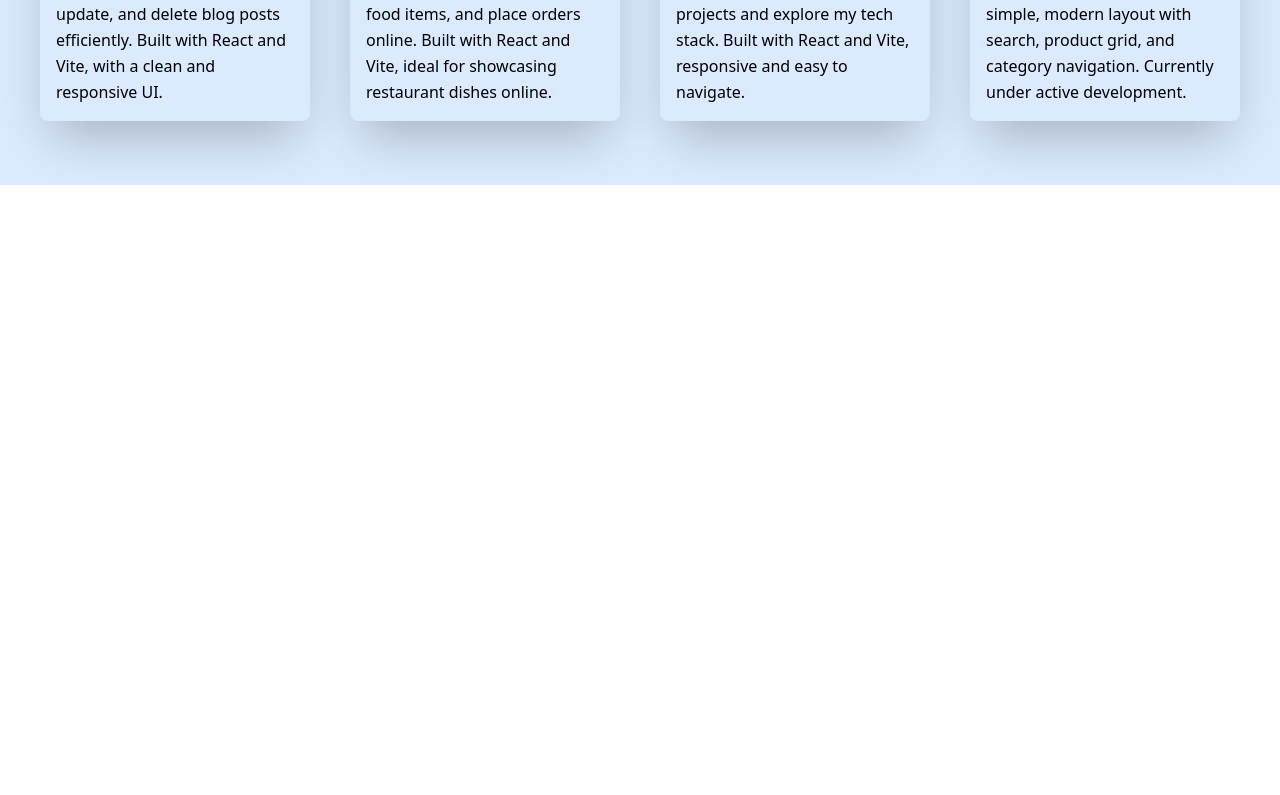
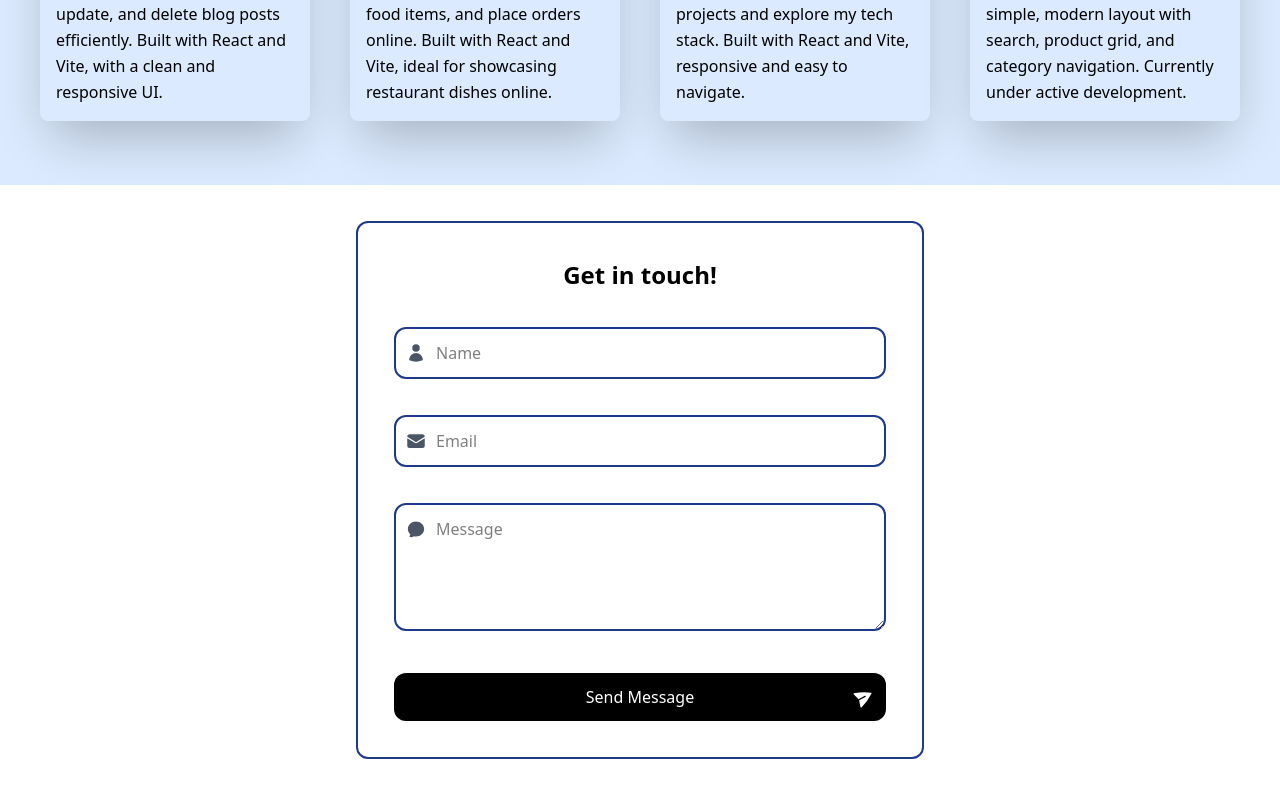
Before and after one commit to Xxecond/ANDREWSAMPADU, a Next.js app: page / in a window 1280 px wide. Shown: the part 1691-2486 px from the top of the page. Before the commit the page ends 1876 px from the top, so only its background shows below. Built offline with nearby package versions, Linux system fonts and the light colour scheme.

Commit message:
project-1 update

```diff
--- a/package.json
+++ b/package.json
@@ -10,6 +10,7 @@
   "dependencies": {
     "@heroicons/react": "^2.2.0",
     "next": "15.5.3",
+    "nodemailer": "^7.0.6",
     "react": "19.1.0",
     "react-dom": "19.1.0",
     "react-scroll": "^1.9.3"
--- /dev/null
+++ b/src/app/api/contact/route.js
@@ -0,0 +1,36 @@
+import nodemailer from "nodemailer";
+
+export async function POST(request) {
+  try {
+    const { name, email, message } = await request.json();
+
+    const transporter = nodemailer.createTransport({
+      host: process.env.EMAIL_HOST,
+      port: process.env.EMAIL_PORT,
+      secure: true,
+      auth: {
+        user: process.env.EMAIL_USER,
+        pass: process.env.EMAIL_PASS,
+      },
+    });
+
+    await transporter.sendMail({
+      from: `"${name}" <${email}>`,
+      to: process.env.EMAIL_TO,
+      subject: `New Message from ${name}`,
+      text: message,
+      html: `<p>${message}</p><p>From: ${name} (${email})</p>`,
+    });
+
+    return new Response(
+      JSON.stringify({ success: true, message: "Email sent!" }),
+      { status: 200 }
+    );
+  } catch (err) {
+    console.error(err);
+    return new Response(
+      JSON.stringify({ success: false, message: "Error sending email." }),
+      { status: 500 }
+    );
+  }
+}
--- /dev/null
+++ b/src/app/api/route.js
@@ -0,0 +1,36 @@
+import nodemailer from "nodemailer";
+
+export async function POST(request) {
+  try {
+    const { name, email, message } = await request.json();
+
+    const transporter = nodemailer.createTransport({
+      host: process.env.EMAIL_HOST,
+      port: process.env.EMAIL_PORT,
+      secure: true,
+      auth: {
+        user: process.env.EMAIL_USER,
+        pass: process.env.EMAIL_PASS,
+      },
+    });
+
+    await transporter.sendMail({
+      from: `"${name}" <${email}>`,
+      to: process.env.EMAIL_TO,
+      subject: `New Message from ${name}`,
+      text: message,
+      html: `<p>${message}</p><p>From: ${name} (${email})</p>`,
+    });
+
+    return new Response(
+      JSON.stringify({ success: true, message: "Email sent!" }),
+      { status: 200 }
+    );
+  } catch (err) {
+    console.error(err);
+    return new Response(
+      JSON.stringify({ success: false, message: "Error sending email." }),
+      { status: 500 }
+    );
+  }
+}
--- a/src/app/components/header.js
+++ b/src/app/components/header.js
@@ -66,7 +66,7 @@ textVisible?
             {headNav.map((item) =>
             <li key={item.id} className="relative hidden md:block after:block after:h-1 after:bg-black
             after:w-0 hover:after:w-full after:transition-all leading-tight tracking-tight
-             after:duration-300 hover:font-bold"><Link to={item.link} smooth={true} duration={600}>
+             after:duration-300 hover:font-bold cursor-pointer"><Link to={item.link} smooth={true} duration={600}>
                 {item.text}</Link>
              </li>)}
         </ul>
--- a/src/app/components/navbar.js
+++ b/src/app/components/navbar.js
@@ -53,7 +53,7 @@ export default function Navbar() {
         onClick={() => setOpen(false)}
       >
         <div
-          className={`fixed right-0 top-0 h-full w-64 bg-white shadow-xl transform
+          className={`fixed right-0 top-0 h-full w-64 bg-white rounded-xl shadow-xl transform
             transition-transform duration-300 ${
               open ? "translate-x-0" : "translate-x-full"
             }`}
--- a/src/app/contact.jsx
+++ b/src/app/contact.jsx
@@ -0,0 +1,115 @@
+"use client";
+import { useState } from "react";
+import {
+  EnvelopeIcon,
+  UserIcon,
+  ChatBubbleOvalLeftIcon,
+  PaperAirplaneIcon,
+} from "@heroicons/react/24/solid";
+
+export default function ContactForm() {
+  const [formData, setFormData] = useState({ name: "", email: "", message: "" });
+  const [status, setStatus] = useState("");
+
+  const formItems = [
+    { id: 1, type: "text", icon: UserIcon, placeholder: "Name", name: "name" },
+    { id: 2, type: "email", icon: EnvelopeIcon, placeholder: "Email", name: "email" },
+    { id: 3, type: "text", icon: ChatBubbleOvalLeftIcon, placeholder: "Message", name: "message" },
+  ];
+
+  const handleChange = (e) =>
+    setFormData({ ...formData, [e.target.name]: e.target.value });
+
+  const handleSubmit = async (e) => {
+    e.preventDefault();
+    setStatus("loading");
+
+    try {
+      const res = await fetch("/api/contact", {
+        method: "POST",
+        headers: { "Content-Type": "application/json" },
+        body: JSON.stringify(formData),
+      });
+
+      const data = await res.json();
+      setStatus(data.success ? "sent" : "error");
+
+      // Reset back after 3s
+      setTimeout(() => setStatus(""), 3000);
+    } catch (err) {
+      setStatus("error");
+      setTimeout(() => setStatus(""), 3000);
+    }
+  };
+
+  return (
+    <div className="flex w-full justify-center">
+      <form
+        id="contact"
+        onSubmit={handleSubmit}
+        className="p-9 w-full md:w-1/2"
+      >
+        <section className="grid grid-cols-1 p-9 space-y-9 border-2 border-blue-900 rounded-xl">
+          <h1 className="text-center text-2xl font-bold">Get in touch!</h1>
+
+          {formItems.map((item) => {
+            const Icon = item.icon;
+            return (
+              <div key={item.id} className="relative w-full">
+                <Icon
+                  className={`absolute left-3 text-gray-600 h-5 w-5
+                  ${item.id === 3 ? "top-4" : "top-1/2 -translate-y-1/2"}`}
+                />
+                {item.id === 3 ? (
+                  <textarea
+                    id={item.id}
+                    name={item.name}
+                    value={formData[item.name]}
+                    onChange={handleChange}
+                    placeholder={item.placeholder}
+                    className="pl-10 w-full border-2 border-blue-900 p-3 rounded-xl h-32"
+                    required
+                  />
+                ) : (
+                  <input
+                    id={item.id}
+                    name={item.name}
+                    value={formData[item.name]}
+                    onChange={handleChange}
+                    type={item.type}
+                    placeholder={item.placeholder}
+                    className="pl-10 w-full border-2 border-blue-900 p-3 rounded-xl"
+                    required
+                  />
+                )}
+              </div>
+            );
+          })}
+
+          <button
+            type="submit"
+            disabled={status === "loading"}
+            className="bg-black text-white rounded-xl p-2 group relative flex justify-center items-center h-12"
+          >
+            {status === "loading" ? (
+             <div className="flex gap-2">
+                <span className="w-2 h-2 bg-white rounded-full animate-pulseDot [animation-delay:0ms]"></span>
+                <span className="w-2 h-2 bg-white rounded-full animate-pulseDot [animation-delay:300ms]"></span>
+                <span className="w-2 h-2 bg-white rounded-full animate-pulseDot [animation-delay:600ms]"></span>
+              </div>
+            ) : status === "sent" ? (
+              "✅ Sent!"
+            ) : status === "error" ? (
+              "❌ Failed"
+            ) : (
+              <>
+                <PaperAirplaneIcon className="h-5 w-5 absolute -rotate-28 group-hover:rotate-0 transition-all duration-500 right-3" />
+                Send Message
+              </>
+            )}
+          </button>
+        </section>
+      </form>
+    </div>
+  );
+}
--- a/src/app/page.js
+++ b/src/app/page.js
@@ -1,6 +1,7 @@
 import Front from "./home";
 import Header from "./components/header";
 import Projects from "./projects";
+import Contact from "./contact";
 export default function Home() {
 
   return (
@@ -9,6 +10,7 @@ export default function Home() {
         <Header />
         <Front />
         <Projects />
+        <Contact />
       </main>
     </div>
   );
--- a/src/app/styles/globals.css
+++ b/src/app/styles/globals.css
@@ -19,13 +19,24 @@
 
         0%,
         100% {
-            transform: scale(1);
+            transform:bbb scale(1);
         }
 
         50% {
             transform: scale(1.1);
         }
     }
+
+    @keyframes pulseDot {
+  0%, 80%, 100% {
+    transform: scale(1);
+    opacity: 0.6;
+  }
+  40% {
+    transform: scale(1.8);
+    opacity: 1;
+  }
+}
 
 .animate-typeWriter{
     font-family: times;
@@ -39,6 +50,10 @@
 animation: beat 3s infinite;
 }
 
+.animate-pulseDot {
+  animation: pulseDot 1.2s infinite;
+}
+
 @media (prefers-color-scheme: dark) {
   :root {
     --background: #0a0a0a;
```
Also changed, not shown: 1 other file (tests, documents, lock files or other folders).
